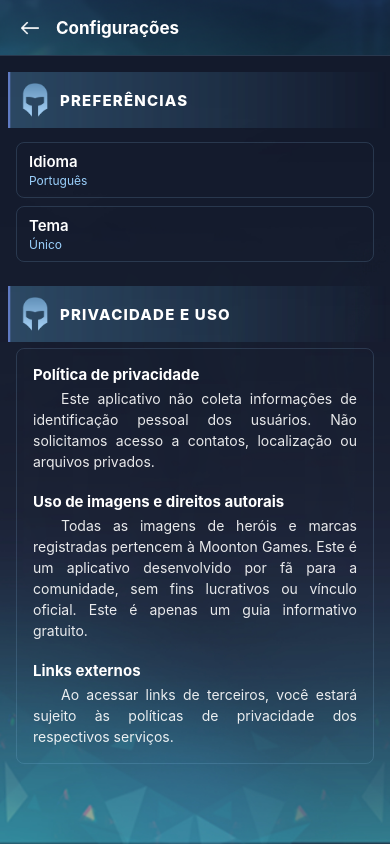
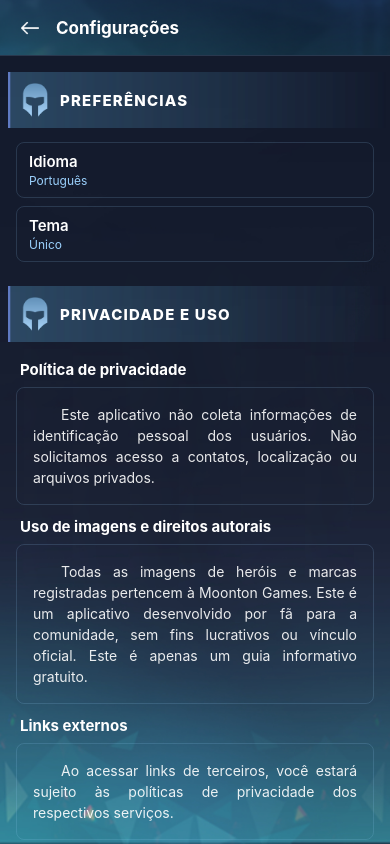
Before and after one commit to mhenriquers/Counters, a React Native app: screen /Configuracoes in a window 390 px wide. Built offline with nearby package versions, Linux system fonts and the light colour scheme.

Commit message:
settings: one card per privacy topic, title outside
Co-Authored-By: Claude Opus 5.5 <noreply@anthropic.com>

```diff
--- a/Configuracoes.js
+++ b/Configuracoes.js
@@ -31,25 +31,28 @@ export default function Configuracoes({ navigation }) {
 
         {/* PRIVACIDADE E USO */}
         <TituloSecao titulo="Privacidade e uso" />
+        {/* Um cartão para cada assunto, com o título fora do cartão */}
+        <Text style={styles.subtitulo}>Política de privacidade</Text>
         <Cartao>
-          <Text style={[styles.subtitulo, styles.primeiroSubtitulo]}>
-            Política de privacidade
-          </Text>
-          <Paragrafo>
+          <Paragrafo ultimo>
             Este aplicativo não coleta informações de identificação pessoal dos
             usuários. Não solicitamos acesso a contatos, localização ou arquivos
             privados.
           </Paragrafo>
+        </Cartao>
 
-          <Text style={styles.subtitulo}>Uso de imagens e direitos autorais</Text>
-          <Paragrafo>
+        <Text style={styles.subtitulo}>Uso de imagens e direitos autorais</Text>
+        <Cartao>
+          <Paragrafo ultimo>
             Todas as imagens de heróis e marcas registradas pertencem à Moonton
             Games. Este é um aplicativo desenvolvido por fã para a comunidade, sem
             fins lucrativos ou vínculo oficial. Este é apenas um guia informativo
             gratuito.
           </Paragrafo>
+        </Cartao>
 
-          <Text style={styles.subtitulo}>Links externos</Text>
+        <Text style={styles.subtitulo}>Links externos</Text>
+        <Cartao>
           <Paragrafo ultimo>
             Ao acessar links de terceiros, você estará sujeito às políticas de
             privacidade dos respectivos serviços.
@@ -70,15 +73,13 @@ const styles = StyleSheet.create({
     marginTop: espaco.lg,
   },
 
-  // Subtítulo de cada bloco dentro do cartão de privacidade
+  // Título acima de cada cartão de privacidade (alinhado com a borda do cartão)
   subtitulo: {
     color: cores.texto,
     fontSize: fonte.item,
     fontWeight: "700",
-    marginTop: espaco.sm,
-    marginBottom: espaco.xs,
-  },
-  primeiroSubtitulo: {
-    marginTop: 0,
+    marginHorizontal: espaco.lg + espaco.xs,
+    marginTop: espaco.md,
+    marginBottom: espaco.sm,
   },
 });
```
